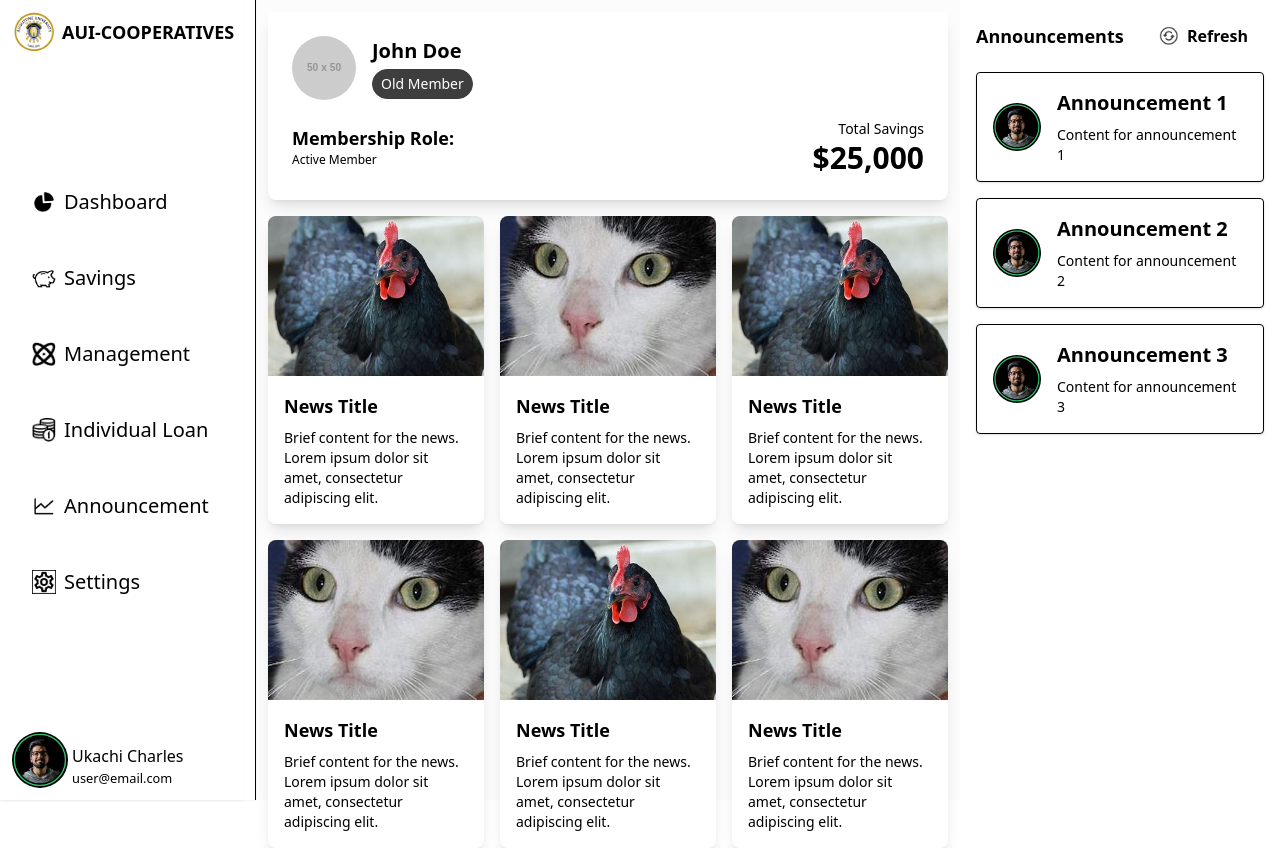
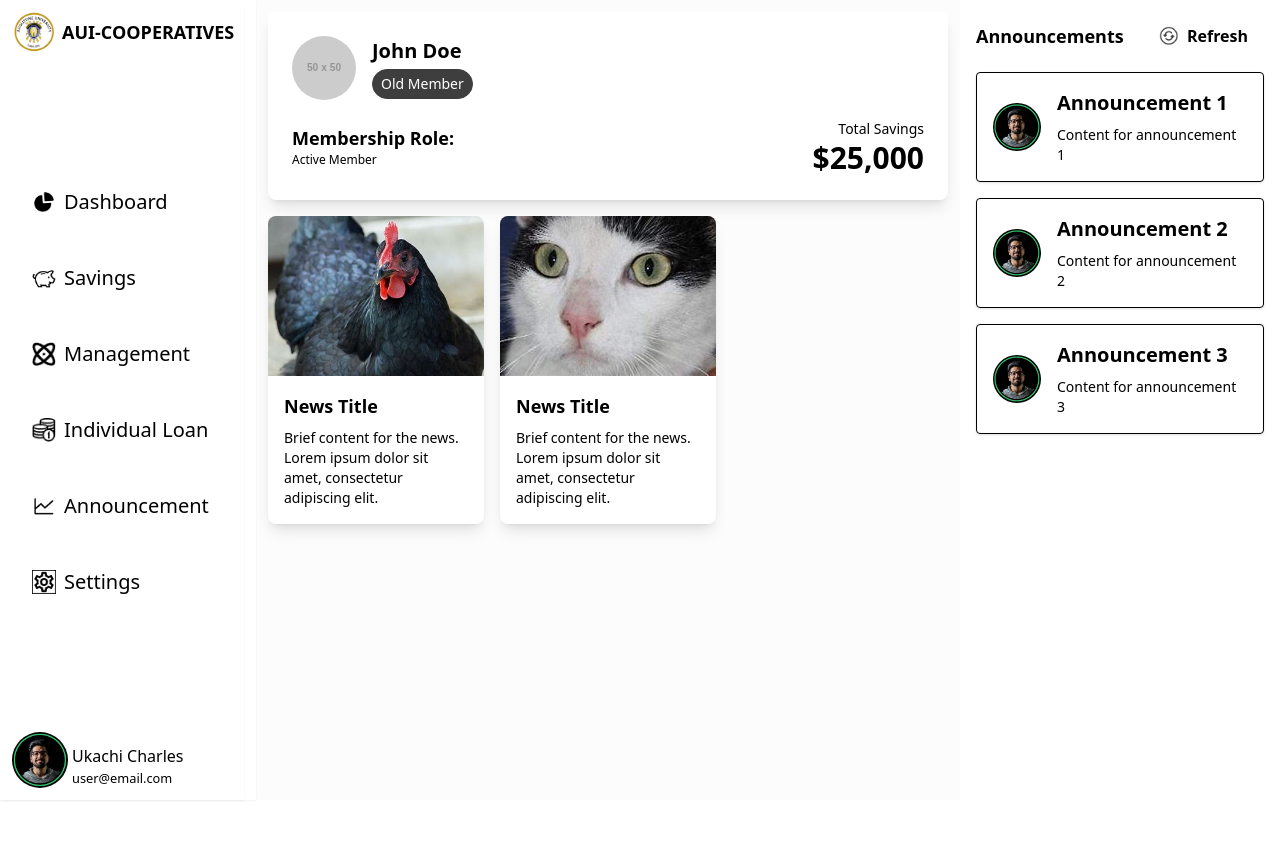
Before and after one commit to ukcharlies/Aui-cooperatives, a React (Vite) app in the folder aui-cooperatives/: page /dashboard in a window 1280 px wide. After the commit the page ends 800 px from the top, so only its background shows below. Built offline with nearby package versions, Linux system fonts and the light colour scheme.

Commit message:
cleaned up news

```diff
--- /dev/null
+++ b/aui-cooperatives/src/component/News.tsx
@@ -0,0 +1,22 @@
+import React from "react";
+
+interface NewsProps {
+  thumbnail: string;
+  title: string;
+  desc: string;
+}
+export default function News({ thumbnail, title, desc }: NewsProps) {
+  return (
+    <div className="bg-white rounded-lg shadow-lg overflow-hidden">
+      <img
+        src={thumbnail}
+        alt={`${title} icon`}
+        className="w-full h-40 object-cover"
+      />
+      <div className="p-4">
+        <h3 className="text-lg font-semibold mb-2">{title}</h3>
+        <p className="text-sm text-gray-600">{desc}</p>
+      </div>
+    </div>
+  );
+}
--- a/aui-cooperatives/src/component/sideBar.tsx
+++ b/aui-cooperatives/src/component/sideBar.tsx
@@ -14,7 +14,7 @@ const Sidebar: React.FC<SidebarProps> = ({ userName, userProfilePicture }) => {
   const path = location.pathname.split("/")[1];
   const [activeButton, setActiveButton] = useState(path);
   return (
-    <aside className="h-screen w-64 flex fixed top-0 left-0 border-r shadow-sm">
+    <aside className="h-screen w-64 flex fixed top-0 left-0 shadow-sm">
       <nav className="h-full flex flex-col justify-between shadow-sm">
         <SidebarTop />
         <div className=" flex flex-col justify-between">
--- a/aui-cooperatives/src/pages/Dashboard.tsx
+++ b/aui-cooperatives/src/pages/Dashboard.tsx
@@ -1,5 +1,6 @@
 // src/DashboardPage.js
-import React from 'react';
+import React from "react";
+import News from "../component/News";
 
 const DashboardPage = () => {
   return (
@@ -8,10 +9,16 @@ const DashboardPage = () => {
         <div className="flex items-center justify-between mb-4">
           {/* User details */}
           <div className="flex items-center">
-              <img src="https://via.placeholder.com/50" alt="Profile" className="w-16 h-16 rounded-full mr-4" />
+            <img
+              src="https://via.placeholder.com/50"
+              alt="Profile"
+              className="w-16 h-16 rounded-full mr-4"
+            />
             <div>
               <h2 className="text-xl font-bold">John Doe</h2>
-                <span className="text-sm text-white border border-[#3E3E3E] bg-[#3E3E3E] rounded-full px-2 py-1 mt-1 inline-block">Old Member</span>
+              <span className="text-sm text-white border border-[#3E3E3E] bg-[#3E3E3E] rounded-full px-2 py-1 mt-1 inline-block">
+                Old Member
+              </span>
             </div>
           </div>
         </div>
@@ -31,49 +38,21 @@ const DashboardPage = () => {
 
       <div className="grid grid-cols-1 md:grid-cols-2 lg:grid-cols-3 gap-4">
         {/* Group of smaller square cards */}
-        <div className="bg-white rounded-lg shadow-lg overflow-hidden">
-          <img src="./src/images/test-image2.jpeg" alt="News" className="w-full h-40 object-cover" />
-          <div className="p-4">
-            <h3 className="text-lg font-semibold mb-2">News Title</h3>
-            <p className="text-sm text-gray-600">Brief content for the news. Lorem ipsum dolor sit amet, consectetur adipiscing elit.</p>
-          </div>
-        </div>
-        <div className="bg-white rounded-lg shadow-lg overflow-hidden">
-          <img src="./src/images/test-image1.jpeg" alt="News" className="w-full h-40 object-cover" />
-          <div className="p-4">
-            <h3 className="text-lg font-semibold mb-2">News Title</h3>
-            <p className="text-sm text-gray-600">Brief content for the news. Lorem ipsum dolor sit amet, consectetur adipiscing elit.</p>
-          </div>
-        </div>
-        {/* Add more small cards as needed */}
-        <div className="bg-white rounded-lg shadow-lg overflow-hidden">
-          <img src="./src/images/test-image2.jpeg" alt="News" className="w-full h-40 object-cover" />
-          <div className="p-4">
-            <h3 className="text-lg font-semibold mb-2">News Title</h3>
-            <p className="text-sm text-gray-600">Brief content for the news. Lorem ipsum dolor sit amet, consectetur adipiscing elit.</p>
-          </div>
-        </div>
-        <div className="bg-white rounded-lg shadow-lg overflow-hidden">
-          <img src="./src/images/test-image1.jpeg" alt="News" className="w-full h-40 object-cover" />
-          <div className="p-4">
-            <h3 className="text-lg font-semibold mb-2">News Title</h3>
-            <p className="text-sm text-gray-600">Brief content for the news. Lorem ipsum dolor sit amet, consectetur adipiscing elit.</p>
-          </div>
-        </div>
-        <div className="bg-white rounded-lg shadow-lg overflow-hidden">
-          <img src="./src/images/test-image2.jpeg" alt="News" className="w-full h-40 object-cover" />
-          <div className="p-4">
-            <h3 className="text-lg font-semibold mb-2">News Title</h3>
-            <p className="text-sm text-gray-600">Brief content for the news. Lorem ipsum dolor sit amet, consectetur adipiscing elit.</p>
-          </div>
-        </div>
-        <div className="bg-white rounded-lg shadow-lg overflow-hidden">
-          <img src="./src/images/test-image1.jpeg" alt="News" className="w-full h-40 object-cover" />
-          <div className="p-4">
-            <h3 className="text-lg font-semibold mb-2">News Title</h3>
-            <p className="text-sm text-gray-600">Brief content for the news. Lorem ipsum dolor sit amet, consectetur adipiscing elit.</p>
-          </div>
-        </div>
+        <News
+          thumbnail={"./src/images/test-image2.jpeg"}
+          title={"News Title"}
+          desc={
+            "Brief content for the news. Lorem ipsum dolor sit amet, consectetur adipiscing elit."
+          }
+        />
+
+        <News
+          thumbnail={"./src/images/test-image1.jpeg"}
+          title={"News Title"}
+          desc={
+            "Brief content for the news. Lorem ipsum dolor sit amet, consectetur adipiscing elit."
+          }
+        />
       </div>
     </div>
   );
```
Lines whose indentation alone changed are shown as unchanged.
